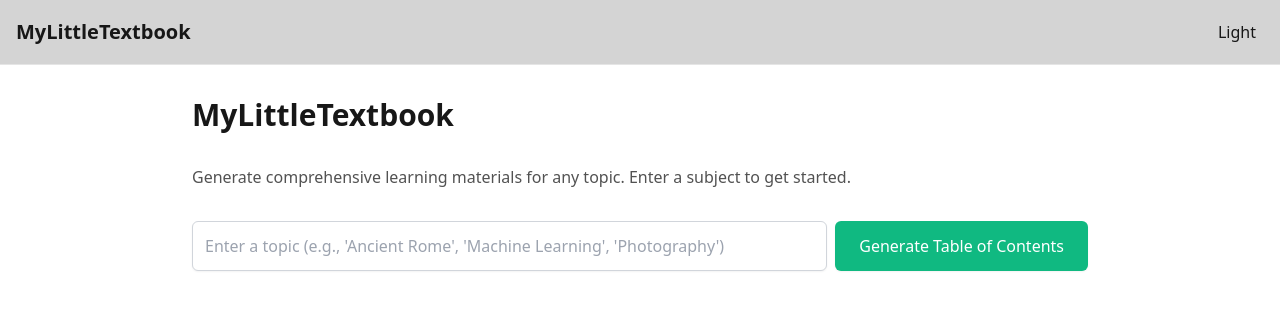
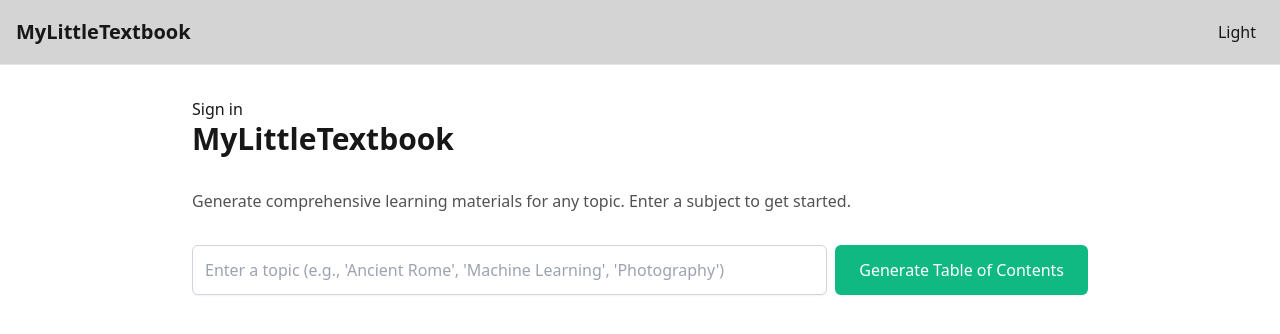
Before and after one commit to paradimes/mylittletextbook, a Next.js app in the folder client/: page / in a window 1280 px wide. Shown: the top 334 px of the page. Built offline with nearby package versions, Linux system fonts and the light colour scheme.

Commit message:
next v15 and next-auth v5 has too many breaking changes. will create new repo for next v14 and next-auth v4 next-auth versions

```diff
--- /dev/null
+++ b/client/auth.ts
@@ -0,0 +1,9 @@
+// client/auth.ts
+import NextAuth from "next-auth";
+import Auth0 from "next-auth/providers/auth0";
+// import GitHub from "next-auth/providers/github";
+// import Google from "next-auth/providers/google";
+
+export const { auth, handlers, signIn, signOut } = NextAuth({
+  providers: [Auth0],
+});
--- a/client/package.json
+++ b/client/package.json
@@ -12,6 +12,7 @@
     "@google/generative-ai": "^0.21.0",
     "@prisma/client": "^5.22.0",
     "next": "15.0.3",
+    "next-auth": "^5.0.0-beta.25",
     "react": "18.3.1",
     "react-dom": "18.3.1",
     "react-markdown": "^9.0.1",
--- /dev/null
+++ b/client/src/app/api/auth/[...nextauth]/route.ts
@@ -0,0 +1,4 @@
+// client/src/app/api/auth/[...nextauth]/route.ts
+import { handlers } from "../../../../../auth";
+
+export const { GET, POST } = handlers;
--- a/client/src/app/page.tsx
+++ b/client/src/app/page.tsx
@@ -7,11 +7,16 @@
 import TableOfContents from "@/components/TableOfContents";
 import { TableOfContents as TOC } from "@/types";
 import Header from "@/components/Header";
+import { signIn } from "next-auth/react";
 
 export interface TopicResponse {
   id: string;
   name: string;
   content: TOC;
+}
+
+export function SignIn() {
+  return <button onClick={() => signIn("auth0")}>Sign in</button>;
 }
 
 export default function Home() {
@@ -39,6 +44,7 @@
 
       <main className="container mx-auto px-4 py-8">
         <div className="max-w-4xl mx-auto">
+          <SignIn />
           <h1 className="mb-8 text-3xl font-bold">MyLittleTextbook</h1>
           <p className="mb-8 text-neutral-600 dark:text-neutral-300">
             Generate comprehensive learning materials for any topic. Enter a
```
Also changed, not shown: 1 other file (tests, documents, lock files or other folders).
